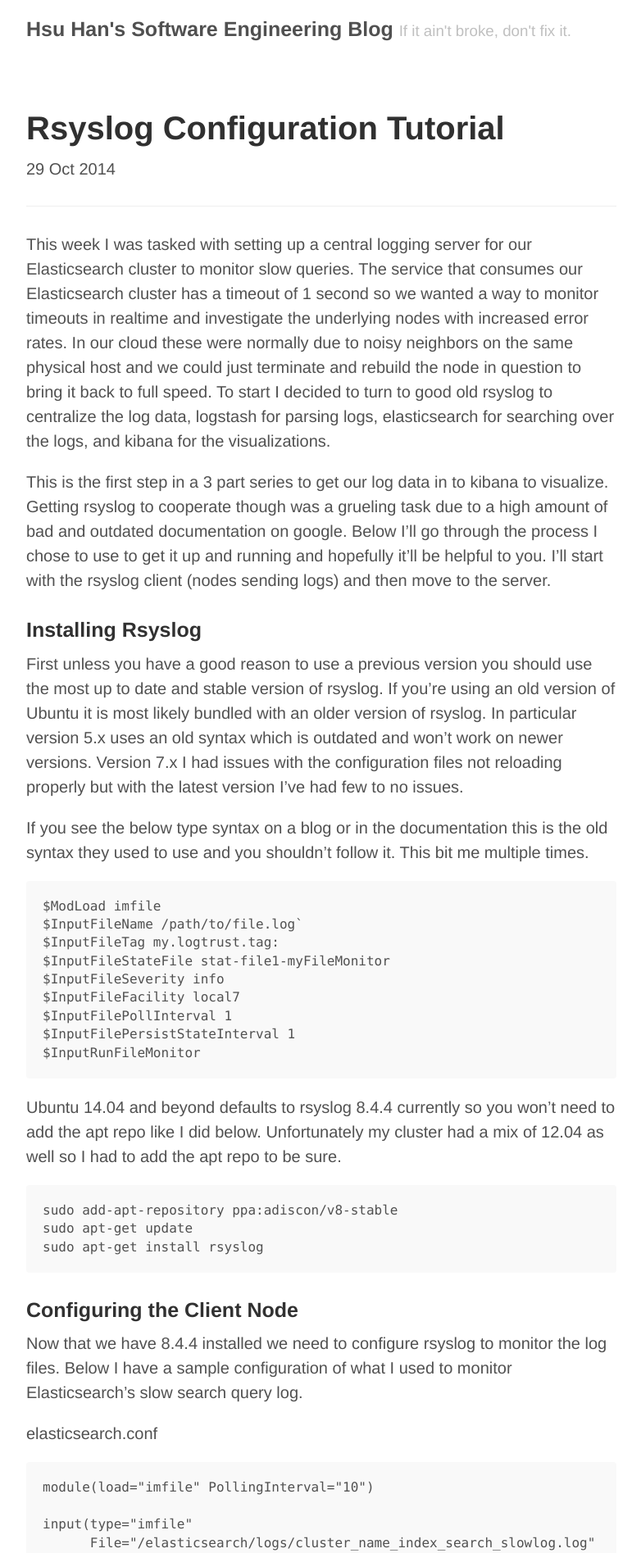
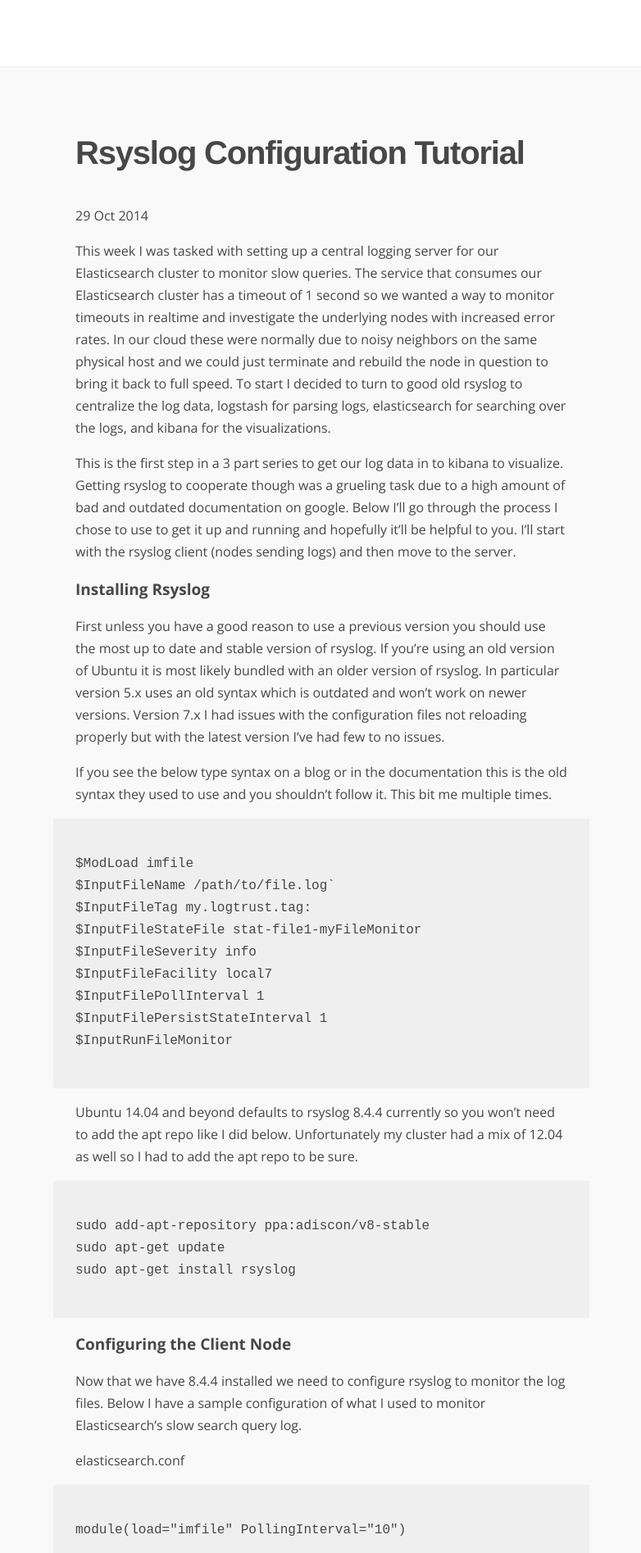
Before and after one commit to hsuhanooi/hsuhanooi.github.io, a Jekyll site: the page built from _posts/2014-10-29-rsyslog.md, in a window 1280 px wide. Shown: the top 1895 px of the page at 82% size, without its empty margins (248-1030 px from the left). Built offline with Jekyll 4.4.1, drawn with Linux system fonts in a browser that asks for light colours; Markdown is read by kramdown in place of the engine named in the settings; comment, search, counter and statistics services are not loaded; some of the changed text lies outside the part shown.

Commit message:
got initial typography and structure in place

````diff
--- a/_includes/head.html
+++ b/_includes/head.html
@@ -16,11 +16,12 @@
   <!-- CSS -->
   <link rel="stylesheet" href="{{ site.baseurl }}public/css/poole.css">
   <link rel="stylesheet" href="{{ site.baseurl }}public/css/syntax.css">
-
+  <link href='http://fonts.googleapis.com/css?family=Open+Sans:400,300,600,700' rel='stylesheet' type='text/css'>
   <!-- Icons -->
   <link rel="apple-touch-icon-precomposed" sizes="144x144" href="{{ site.baseurl }}public/apple-touch-icon-precomposed.png">
   <link rel="shortcut icon" href="{{ site.baseurl }}public/favicon.ico">
 
   <!-- RSS -->
   <link rel="alternate" type="application/atom+xml" title="{{ site.title }}" href="{{ site.baseurl }}atom.xml">
+
 </head>
--- a/_layouts/default.html
+++ b/_layouts/default.html
@@ -5,25 +5,24 @@
 
   <body>
 
-    <div class="container content">
-      <header class="masthead">
-        <h3 class="masthead-title">
-          <a href="{{ site.baseurl }}" title="Home">{{ site.title }}</a>
-          <small>{{ site.tagline }}</small>
-        </h3>
-      </header>
+    <header class="masthead">
+      <div class="container">
+        <!--
+        <a href="{{ site.baseurl }}" title="Home" class="masthead-title">{{ site.title }}</a>
+        <span class="masthead-description">{{ site.tagline }}</span>
+        -->
+      </div>
+    </header>
 
+    <div class="container">
       <main>
         {{ content }}
       </main>
-      {% include twitter_plug.html %}
+      <!-- {% include twitter_plug.html %} -->
 
       {% include comments.html %}
 
       <footer class="footer">
-        <small>
-          &copy; <time datetime="{{ site.time | date_to_xmlschema }}">{{ site.time | date: '%Y' }}</time>. All rights reserved.
-        </small>
       </footer>
     </div>
 
--- a/_posts/2014-10-29-rsyslog.md
+++ b/_posts/2014-10-29-rsyslog.md
@@ -2,13 +2,12 @@
 layout: post
 title: Rsyslog Configuration Tutorial
 ---
------
 
 This week I was tasked with setting up a central logging server for our Elasticsearch cluster to monitor slow queries. The service that consumes our Elasticsearch cluster has a timeout of 1 second so we wanted a way to monitor timeouts in realtime and investigate the underlying nodes with increased error rates. In our cloud these were normally due to noisy neighbors on the same physical host and we could just terminate and rebuild the node in question to bring it back to full speed. To start I decided to turn to good old rsyslog to centralize the log data, logstash for parsing logs, elasticsearch for searching over the logs, and kibana for the visualizations.
 
 This is the first step in a 3 part series to get our log data in to kibana to visualize. Getting rsyslog to cooperate though was a grueling task due to a high amount of bad and outdated documentation on google. Below I'll go through the process I chose to use to get it up and running and hopefully it'll be helpful to you. I'll start with the rsyslog client (nodes sending logs) and then move to the server.
 
-### Installing Rsyslog
+## Installing Rsyslog
 
 First unless you have a good reason to use a previous version you should use the most up to date and stable version of rsyslog. If you're using an old version of Ubuntu it is most likely bundled with an older version of rsyslog. In particular version 5.x uses an old syntax which is outdated and won't work on newer versions. Version 7.x I had issues with the configuration files not reloading properly but with the latest version I've had few to no issues.
 
@@ -35,7 +34,7 @@ sudo apt-get update
 sudo apt-get install rsyslog
 ```
 
-###Configuring the Client Node
+## Configuring the Client Node
 
 Now that we have 8.4.4 installed we need to configure rsyslog to monitor the log files. Below I have a sample configuration of what I used to monitor Elasticsearch's slow search query log.
 
@@ -67,7 +66,7 @@ sudo service rsyslog restart
 
 You should always restart the service to pick up any new configuration changes. You can also verify the configuration is correct with rsyslogd -N1. This will just parse all the configuration files and return any errors.
 
-###Troubleshooting the Client
+## Troubleshooting the Client
 
 If your client isn't sending the data it should be you can add the below to your /etc/rsyslog.conf and then restart it. This will write debug info into /tmp/rsyslog.debug and should show you what it's monitoring and which messages it's sending.
 
@@ -76,7 +75,7 @@ $DebugFile /tmp/rsyslog.debug
 $DebugLevel 2
 ```
 
-###Configuring the Server Node
+## Configuring the Server Node
 
 The server node is much easier to set up. Edit /etc/rsyslog.conf on the server which should be the same X.X.X.X ip as above. Uncomment either the UDP or TCP module depending on what you set above. I did UDP with a single @ so I uncommented that one. 514 is the port it is listening on.
 
--- a/index.html
+++ b/index.html
@@ -6,14 +6,12 @@ title: Home
 <div class="posts">
   {% for post in paginator.posts %}
   <article class="post">
+    <time datetime="{{ post.date | date_to_xmlschema }}" class="post-date">{{ post.date | date_to_string }}</time>
     <h1 class="post-title">
       <a href="{{ post.url }}">
         {{ post.title }}
       </a>
     </h1>
-
-    <time datetime="{{ post.date | date_to_xmlschema }}" class="post-date">{{ post.date | date_to_string }}</time>
-
     {{ post.content }}
   </article>
   {% endfor %}
--- a/public/css/poole.css
+++ b/public/css/poole.css
@@ -1,40 +1,3 @@
-/*
- *                        ___
- *                       /\_ \
- *  _____     ___     ___\//\ \      __
- * /\ '__`\  / __`\  / __`\\ \ \   /'__`\
- * \ \ \_\ \/\ \_\ \/\ \_\ \\_\ \_/\  __/
- *  \ \ ,__/\ \____/\ \____//\____\ \____\
- *   \ \ \/  \/___/  \/___/ \/____/\/____/
- *    \ \_\
- *     \/_/
- *
- * Designed, built, and released under MIT license by @mdo. Learn more at
- * https://github.com/poole/poole.
- */
-
-
-/*
- * Contents
- *
- * Body resets
- * Custom type
- * Messages
- * Container
- * Masthead
- * Posts and pages
- * Pagination
- * Reverse layout
- * Themes
- */
-
-
-/*
- * Body resets
- *
- * Update the foundational and global aspects of the page.
- */
-
 * {
   -webkit-box-sizing: border-box;
      -moz-box-sizing: border-box;
@@ -45,386 +8,75 @@ html,
 body {
   margin: 0;
   padding: 0;
+  background-color: #F9F9F9;
 }
-
 html {
-  font-family: "Helvetica Neue", Helvetica, Arial, sans-serif;
+  font-family: 'Open Sans', 'Helvetica Neue', Helvetica, Arial, sans-serif;
   font-size: 16px;
-  line-height: 1.5;
+  color: #474747;
+  line-height: 1.6875;
 }
-@media (min-width: 38em) {
-  html {
-    font-size: 20px;
-  }
+h1 {
+  font-family: 'Helvetica Neue', Helvetica, Arial, sans-serif;
+  font-size: 40px;
+  font-weight: bold;
+  line-height: 1.2;
+  letter-spacing: -.03em;
+  margin: 0 0 40px;
 }
-
-body {
-  color: #515151;
-  background-color: #fff;
-  -webkit-text-size-adjust: 100%;
-      -ms-text-size-adjust: 100%;
-}
-
-/* No `:visited` state is required by default (browsers will use `a`) */
-a {
-  color: #268bd2;
+h1 a {
+  color: #3a3a3a;
   text-decoration: none;
 }
-a strong {
-  color: inherit;
-}
-/* `:focus` is linked to `:hover` for basic accessibility */
-a:hover,
-a:focus {
-  text-decoration: underline;
-}
-
-/* Headings */
-h1, h2, h3, h4, h5, h6 {
-  margin-bottom: .5rem;
-  font-weight: bold;
-  line-height: 1.25;
-  color: #313131;
-  text-rendering: optimizeLegibility;
-}
-h1 {
-  font-size: 2rem;
-}
 h2 {
-  margin-top: 1rem;
-  font-size: 1.5rem;
-}
-h3 {
-  margin-top: 1.5rem;
-  font-size: 1.25rem;
-}
-h4, h5, h6 {
-  margin-top: 1rem;
-  font-size: 1rem;
-}
-
-/* Body text */
-p {
-  margin-top: 0;
-  margin-bottom: 1rem;
-}
-
-strong {
-  color: #303030;
-}
-
-
-/* Lists */
-ul, ol, dl {
-  margin-top: 0;
-  margin-bottom: 1rem;
-}
-
-dt {
+  font-size: 19px;
   font-weight: bold;
 }
-dd {
-  margin-bottom: .5rem;
+a {
+  color: #2c9ab7;
 }
-
-/* Misc */
-hr {
+.masthead {
+  background-color: #fff;
+  box-shadow: 0 0 2px rgba(6,8,8,0.15);
+  font-family: 'Helvetica Neue', Helvetica, Arial, sans-serif;
+  height: 81px;
+  margin-bottom: 81px;
+}
+.masthead-title {
+  text-decoration: none;
+  color: #474747;
+  font-size: 19px;
+  font-weight: bold;
+  display: block;
+  margin: 0;
+}
+.masthead-description {
+  color: #999;
+}
+.container {
+  margin: 0 auto;
+  padding: 0 18px;
+  width: 636px;
+}
+.post-date {
+  font-weight: 200;
+}
+.post {
+  -webkit-font-smoothing: antialiased;
+}
+.post p {
+  margin: 1em 0;
+}
+.post .highlight {
+  background-color: #efefef;
+  padding: 13px 27px 14px;
+  width: 654px;
   position: relative;
-  margin: 1.5rem 0;
-  border: 0;
-  border-top: 1px solid #eee;
-  border-bottom: 1px solid #fff;
+  right: 27px;
 }
-
-abbr {
-  font-size: 85%;
-  font-weight: bold;
-  color: #555;
-  text-transform: uppercase;
-}
-abbr[title] {
-  cursor: help;
-  border-bottom: 1px dotted #e5e5e5;
-}
-
-/* Code */
-code,
-pre {
-  font-family: Menlo, Monaco, "Courier New", monospace;
-}
-code {
-  padding: .25em .5em;
-  font-size: 85%;
-  color: #bf616a;
-  background-color: #f9f9f9;
-  border-radius: 3px;
-}
-pre {
-  display: block;
-  margin-top: 0;
-  margin-bottom: 1rem;
-  padding: 1rem;
-  font-size: .8rem;
-  line-height: 1.4;
-  white-space: pre;
+.post .highlight pre {
+  display: inline-block;
   white-space: pre-wrap;
   word-break: break-all;
   word-wrap: break-word;
-  background-color: #f9f9f9;
 }
-pre code {
-  padding: 0;
-  font-size: 100%;
-  color: inherit;
-  background-color: transparent;
-}
-
-/* Pygments via Jekyll */
-.highlight {
-  margin-bottom: 1rem;
-  border-radius: 4px;
-}
-.highlight pre {
-  margin-bottom: 0;
-}
-
-/* Gist via GitHub Pages */
-.gist .gist-file {
-  font-family: Menlo, Monaco, "Courier New", monospace !important;
-}
-.gist .markdown-body {
-  padding: 15px;
-}
-.gist pre {
-  padding: 0;
-  background-color: transparent;
-}
-.gist .gist-file .gist-data {
-  font-size: .8rem !important;
-  line-height: 1.4;
-}
-.gist code {
-  padding: 0;
-  color: inherit;
-  background-color: transparent;
-  border-radius: 0;
-}
-
-/* Quotes */
-blockquote {
-  padding: .5rem 1rem;
-  margin: .8rem 0;
-  color: #7a7a7a;
-  border-left: .25rem solid #e5e5e5;
-}
-blockquote p:last-child {
-  margin-bottom: 0;
-}
-@media (min-width: 30em) {
-  blockquote {
-    padding-right: 5rem;
-    padding-left: 1.25rem;
-  }
-}
-
-img {
-  display: block;
-  max-width: 100%;
-  margin: 0 0 1rem;
-  border-radius: 5px;
-}
-
-/* Tables */
-table {
-  margin-bottom: 1rem;
-  width: 100%;
-  border: 1px solid #e5e5e5;
-  border-collapse: collapse;
-}
-td,
-th {
-  padding: .25rem .5rem;
-  border: 1px solid #e5e5e5;
-}
-tbody tr:nth-child(odd) td,
-tbody tr:nth-child(odd) th {
-  background-color: #f9f9f9;
-}
-
-
-/*
- * Custom type
- *
- * Extend paragraphs with `.lead` for larger introductory text.
- */
-
-.lead {
-  font-size: 1.25rem;
-  font-weight: 300;
-}
-
-
-/*
- * Messages
- *
- * Show alert messages to users. You may add it to single elements like a `<p>`,
- * or to a parent if there are multiple elements to show.
- */
-
-.message {
-  margin-bottom: 1rem;
-  padding: 1rem;
-  color: #717171;
-  background-color: #f9f9f9;
-}
-
-
-/*
- * Container
- *
- * Center the page content.
- */
-
-.container {
-  max-width: 38rem;
-  padding-left:  1rem;
-  padding-right: 1rem;
-  margin-left:  auto;
-  margin-right: auto;
-}
-
-
-/*
- * Masthead
- *
- * Super small header above the content for site name and short description.
- */
-
-.masthead {
-  padding-top:    1rem;
-  padding-bottom: 1rem;
-  margin-bottom: 3rem;
-}
-.masthead-title {
-  margin-top: 0;
-  margin-bottom: 0;
-  color: #505050;
-}
-.masthead-title a {
-  color: #505050;
-}
-.masthead-title small {
-  font-size: 75%;
-  font-weight: 400;
-  color: #c0c0c0;
-  letter-spacing: 0;
-}
-
-
-/*
- * Posts and pages
- *
- * Each post is wrapped in `.post` and is used on default and post layouts. Each
- * page is wrapped in `.page` and is only used on the page layout.
- */
-
-.page,
-.post {
-  margin-bottom: 4em;
-}
-
-/* Blog post or page title */
-.page-title,
-.post-title,
-.post-title a {
-  color: #303030;
-}
-.page-title,
-.post-title {
-  margin-top: 0;
-}
-
-/* Meta data line below post title */
-.post-date {
-  display: block;
-  margin-top: -.5rem;
-  margin-bottom: 1rem;
-  color: #9a9a9a;
-}
-
-/* Related posts */
-.related {
-  padding-top: 2rem;
-  padding-bottom: 2rem;
-  border-top: 1px solid #eee;
-}
-.related-posts {
-  padding-left: 0;
-  list-style: none;
-}
-.related-posts h3 {
-  margin-top: 0;
-}
-.related-posts li small {
-  font-size: 75%;
-  color: #999;
-}
-.related-posts li a:hover {
-  color: #268bd2;
-  text-decoration: none;
-}
-.related-posts li a:hover small {
-  color: inherit;
-}
-
-
-/*
- * Pagination
- *
- * Super lightweight (HTML-wise) blog pagination. `span`s are provide for when
- * there are no more previous or next posts to show.
- */
-
-.pagination {
-  overflow: hidden; /* clearfix */
-  margin-left: -1rem;
-  margin-right: -1rem;
-  font-family: "PT Sans", Helvetica, Arial, sans-serif;
-  color: #ccc;
-  text-align: center;
-}
-
-/* Pagination items can be `span`s or `a`s */
-.pagination-item {
-  display: block;
-  padding: 1rem;
-  border: 1px solid #eee;
-}
-.pagination-item:first-child {
-  margin-bottom: -1px;
-}
-
-/* Only provide a hover state for linked pagination items */
-a.pagination-item:hover {
-  background-color: #f5f5f5;
-}
-
-@media (min-width: 30em) {
-  .pagination {
-    margin: 3rem 0;
-  }
-  .pagination-item {
-    float: left;
-    width: 50%;
-  }
-  .pagination-item:first-child {
-    margin-bottom: 0;
-    border-top-left-radius:    4px;
-    border-bottom-left-radius: 4px;
-  }
-  .pagination-item:last-child {
-    margin-left: -1px;
-    border-top-right-radius:    4px;
-    border-bottom-right-radius: 4px;
-  }
-}
````
